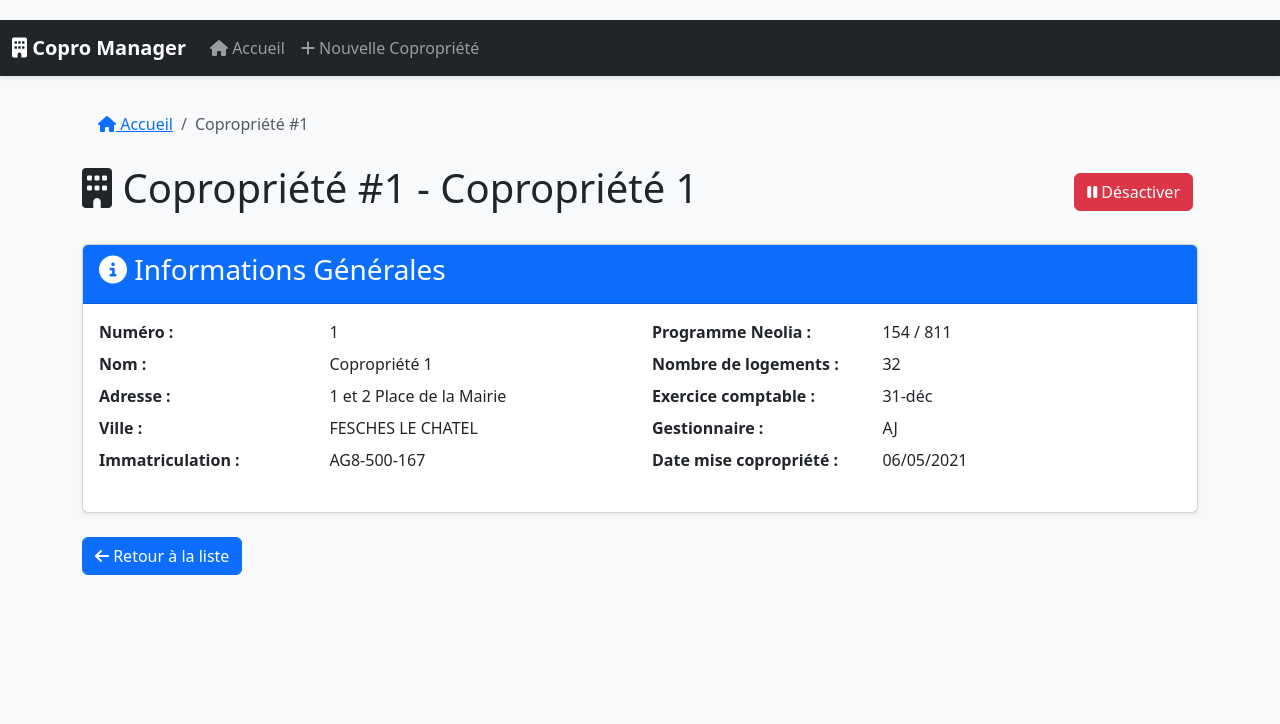
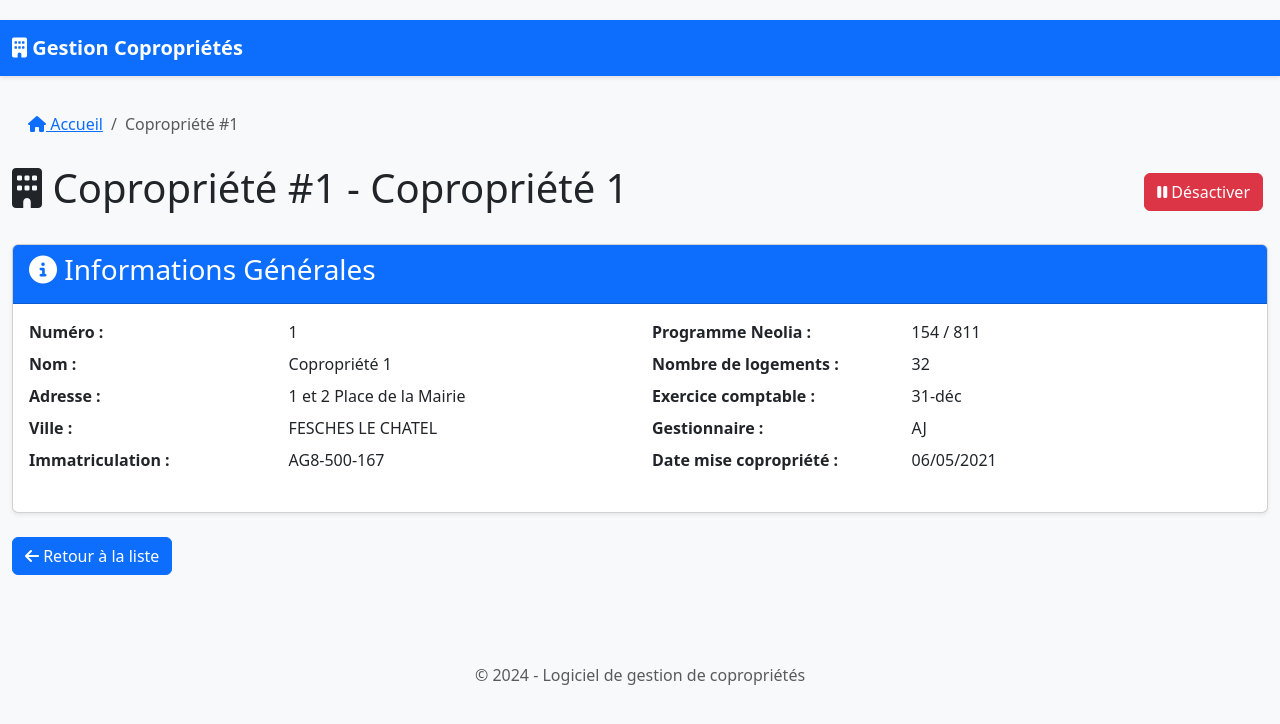
Before and after one commit to Keko-creator/copro_manager, a Flask app: page /copropriete/1 in a window 1280 px wide. Shown: the top 724 px of the page. Run offline with Flask 3, Linux system fonts and the light colour scheme.

Commit message:
Revise base.html for Copro Manager layout and branding
Updated the base HTML template for the Copro Manager application, changing the title and navbar branding, and adding a footer.

```diff
--- a/copro_manager/templates/base.html
+++ b/copro_manager/templates/base.html
@@ -3,46 +3,36 @@
 <head>
     <meta charset="UTF-8">
     <meta name="viewport" content="width=device-width, initial-scale=1.0">
-    <title>{% block title %}Copro Manager{% endblock %}</title>
+    <title>{% block title %}Gestion de Copropriétés{% endblock %}</title>
+
     <!-- Bootstrap 5 CSS -->
     <link href="https://cdn.jsdelivr.net/npm/bootstrap@5.3.0/dist/css/bootstrap.min.css" rel="stylesheet">
-    <!-- Font Awesome -->
+
+    <!-- Font Awesome 6 -->
     <link rel="stylesheet" href="https://cdnjs.cloudflare.com/ajax/libs/font-awesome/6.4.0/css/all.min.css">
+
     <!-- Custom CSS -->
     <link rel="stylesheet" href="{{ url_for('static', filename='css/style.css') }}">
-    {% block extra_css %}{% endblock %}
 </head>
 <body>
-    <nav class="navbar navbar-expand-lg navbar-dark bg-dark">
+    <header>
+        <nav class="navbar navbar-expand-lg navbar-dark bg-primary">
             <div class="container-fluid">
                 <a class="navbar-brand" href="{{ url_for('index') }}">
-                <i class="fas fa-building"></i> Copro Manager
+                    <i class="fas fa-building"></i> Gestion Copropriétés
                 </a>
                 <button class="navbar-toggler" type="button" data-bs-toggle="collapse" data-bs-target="#navbarNav">
                     <span class="navbar-toggler-icon"></span>
                 </button>
-            <div class="collapse navbar-collapse" id="navbarNav">
-                <ul class="navbar-nav">
-                    <li class="nav-item">
-                        <a class="nav-link" href="{{ url_for('index') }}">
-                            <i class="fas fa-home"></i> Accueil
-                        </a>
-                    </li>
-                    <li class="nav-item">
-                        <a class="nav-link" href="{{ url_for('new_copropriete') }}">
-                            <i class="fas fa-plus"></i> Nouvelle Copropriété
-                        </a>
-                    </li>
-                </ul>
-            </div>
             </div>
         </nav>
+    </header>
 
-    <div class="container mt-4">
+    <main class="container-fluid mt-4">
         {% with messages = get_flashed_messages(with_categories=true) %}
             {% if messages %}
                 {% for category, message in messages %}
-                    <div class="alert alert-{{ 'success' if category == 'success' else 'danger' }} alert-dismissible fade show" role="alert">
+                    <div class="alert alert-{{ category }} alert-dismissible fade show" role="alert">
                         {{ message }}
                         <button type="button" class="btn-close" data-bs-dismiss="alert" aria-label="Close"></button>
                     </div>
@@ -51,14 +41,23 @@
         {% endwith %}
 
         {% block content %}{% endblock %}
+    </main>
+
+    <footer class="bg-light py-3 mt-5">
+        <div class="container text-center">
+            <p class="text-muted">© 2024 - Logiciel de gestion de copropriétés</p>
         </div>
+    </footer>
 
-    <!-- Bootstrap 5 JS Bundle with Popper -->
-    <script src="https://cdn.jsdelivr.net/npm/bootstrap@5.3.0/dist/js/bootstrap.bundle.min.js"></script>
     <!-- jQuery -->
     <script src="https://code.jquery.com/jquery-3.6.0.min.js"></script>
+
+    <!-- Bootstrap 5 JS Bundle (avec Popper) -->
+    <script src="https://cdn.jsdelivr.net/npm/bootstrap@5.3.0/dist/js/bootstrap.bundle.min.js"></script>
+
     <!-- Custom JS -->
     <script src="{{ url_for('static', filename='js/script.js') }}"></script>
-    {% block extra_js %}{% endblock %}
+
+    {% block scripts %}{% endblock %}
 </body>
 </html>
```
Lines whose indentation alone changed are shown as unchanged.
